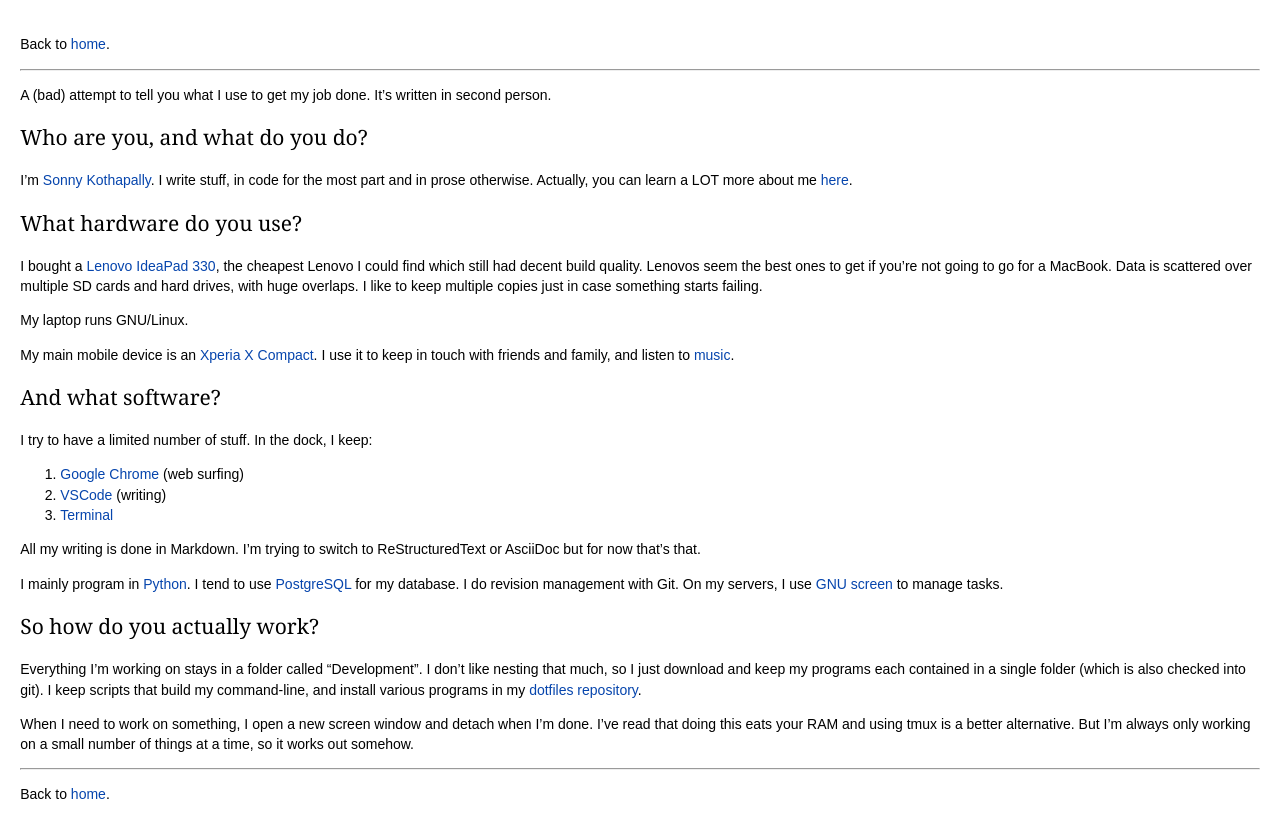
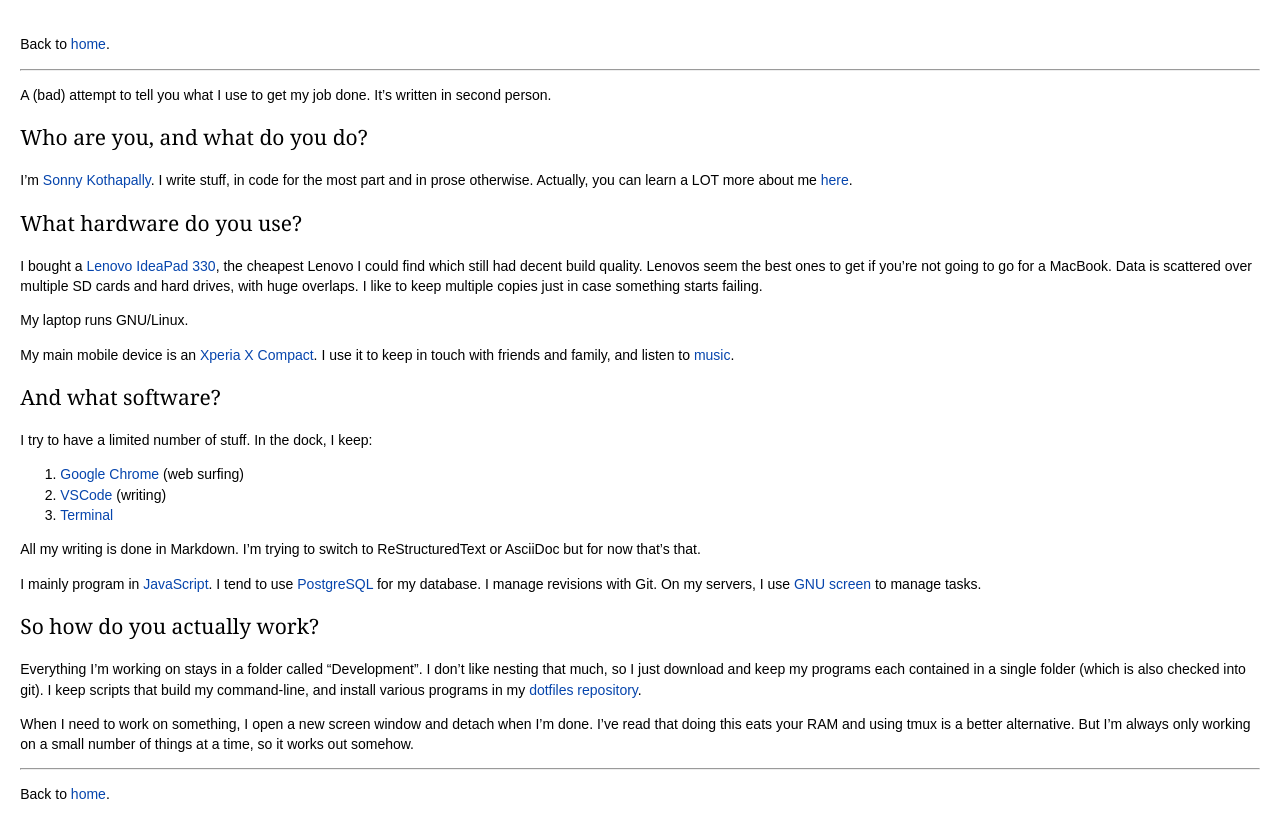
Before and after one commit to sonnyksimon/www.sonnyksimon.com, a Jekyll site: the page built from usesthis.md, in a window 1280 px wide. Shown: the top 838 px of the page. Built offline with Jekyll 4.4.1, drawn with Linux system fonts in a browser that asks for light colours.

Commit message:
i use js mainly now

```diff
--- a/usesthis.md
+++ b/usesthis.md
@@ -37,7 +37,7 @@
 
 All my writing is done in Markdown. I'm trying to switch to ReStructuredText or AsciiDoc but for now that's that.
 
-I mainly program in [Python](http://www.python.org). I tend to use [PostgreSQL](http://www.postgresql.org) for my database. I do revision management with Git. On my servers, I use [GNU screen](http://www.gnu.org/software/screen/screen.html) to manage tasks.
+I mainly program in [JavaScript](https://en.wikipedia.org/wiki/JavaScript). I tend to use [PostgreSQL](http://www.postgresql.org) for my database. I manage revisions with Git. On my servers, I use [GNU screen](http://www.gnu.org/software/screen/screen.html) to manage tasks.
 
 ## So how do you actually work?
 
```
